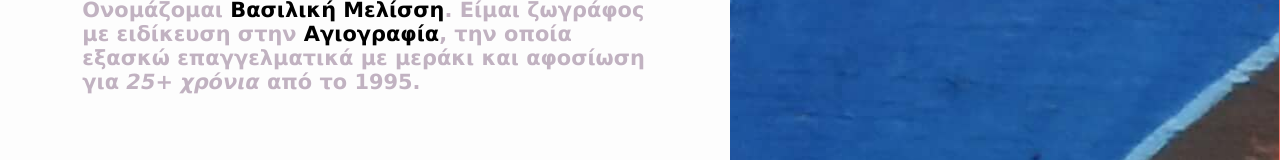
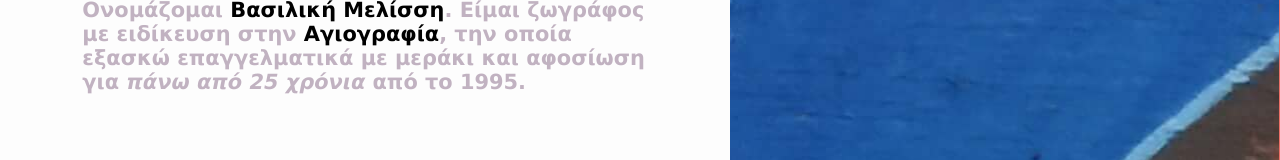
Before and after one commit to ikoterm/rjsite, a plain HTML site: page index.html in a window 1280 px wide. Shown: the part 317-477 px from the top of the page. Drawn offline with Linux system fonts and the light colour scheme.

Commit message:
phrasing change

```diff
--- a/index.html
+++ b/index.html
@@ -29,7 +29,7 @@
         <div id="info_container">
           <h1><i>Ειμαι η Βασιλικη!</i></h1>
 
-          <h2 class="h2_Onoma">Ονομάζομαι <span><b>Βασιλική Μελίσση</b></span>. Είμαι ζωγράφος με ειδίκευση στην <span><b>Αγιογραφία</b></span>, την οποία εξασκώ επαγγελματικά με μεράκι και αφοσίωση για <em>25+ χρόνια</em> από το 1995.</h2>
+          <h2 class="h2_Onoma">Ονομάζομαι <span><b>Βασιλική Μελίσση</b></span>. Είμαι ζωγράφος με ειδίκευση στην <span><b>Αγιογραφία</b></span>, την οποία εξασκώ επαγγελματικά με μεράκι και αφοσίωση για <em>πάνω από 25 χρόνια</em> από το 1995.</h2>
         </div>
       </div>
 
```
